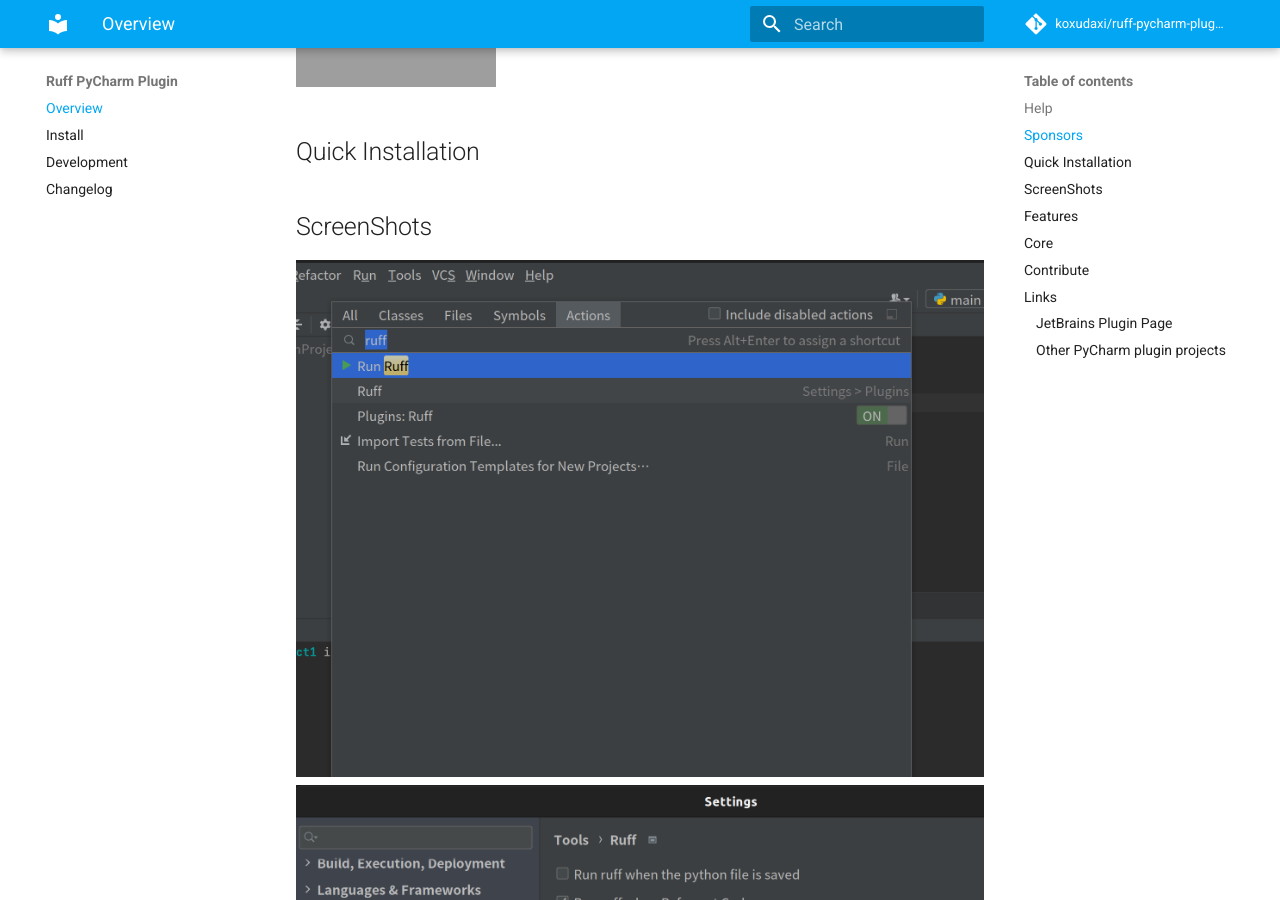
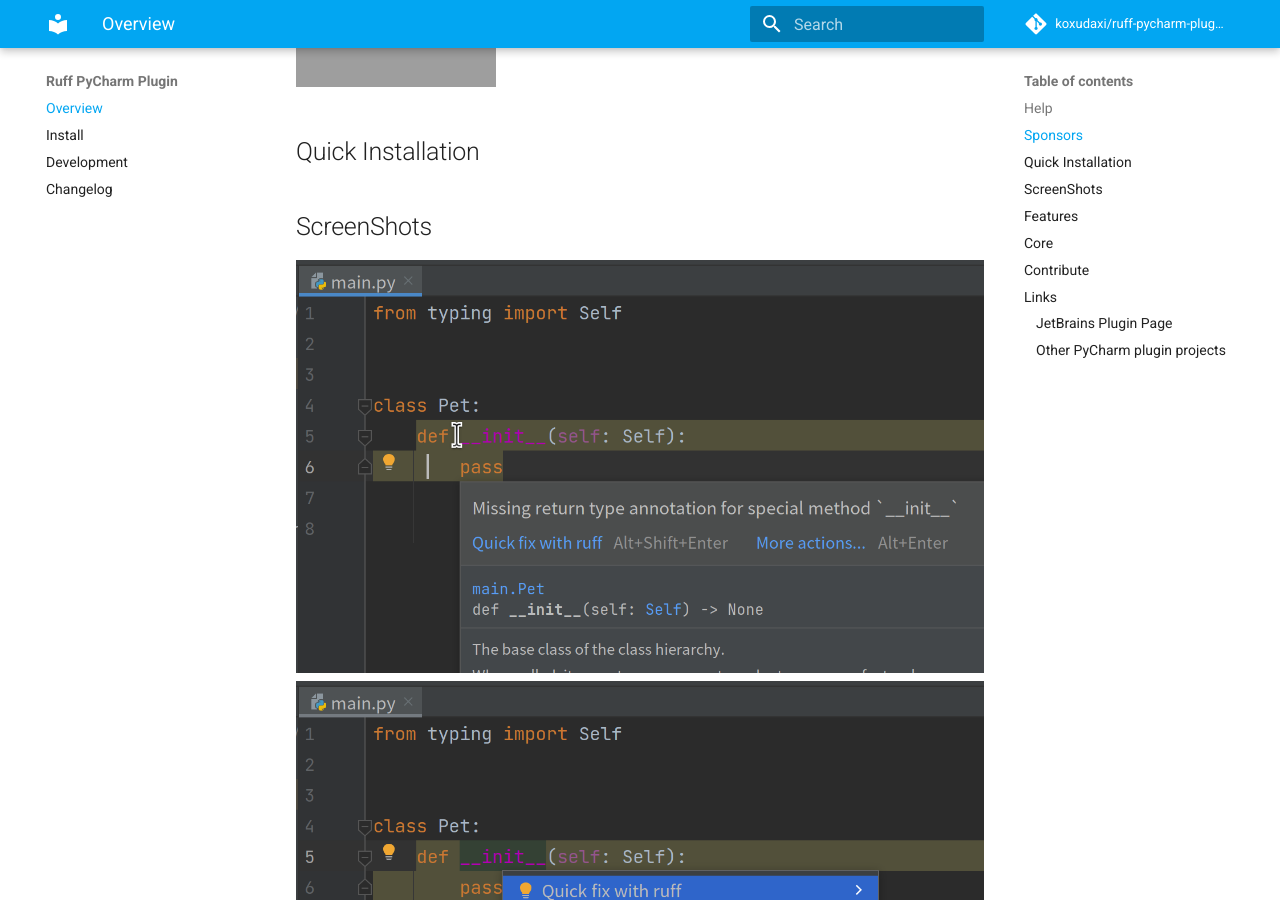
Before and after one commit to koxudaxi/ruff-pycharm-plugin, an MkDocs documentation site: the page built from docs/index.md, in a window 1280 px wide and 900 px high, scrolled down 528 px. Built offline with MkDocs 1.6.1 and Material for MkDocs 9.7.7, drawn with Linux system fonts in a browser that asks for light colours; comment, search, counter and statistics services are not loaded; grey boxes are pictures that could not be loaded.

Commit message:
Add screenshots

```diff
--- a/docs/index.md
+++ b/docs/index.md
@@ -13,6 +13,8 @@
 ## Quick Installation
 
 ## ScreenShots
+![inspection](https://raw.githubusercontent.com/koxudaxi/ruff-pycharm-plugin/main/docs/inspection.png)
+![quickfix](https://raw.githubusercontent.com/koxudaxi/ruff-pycharm-plugin/main/docs/quickfix.png)
 ![action](https://raw.githubusercontent.com/koxudaxi/ruff-pycharm-plugin/main/docs/action.png)
 ![settings](https://raw.githubusercontent.com/koxudaxi/ruff-pycharm-plugin/main/docs/settings.png)
 
```
Also changed, not shown: README.md (+2 -0 lines), docs/inspection.png (added), docs/quickfix.gif (deleted), docs/quickfix.png (added).
